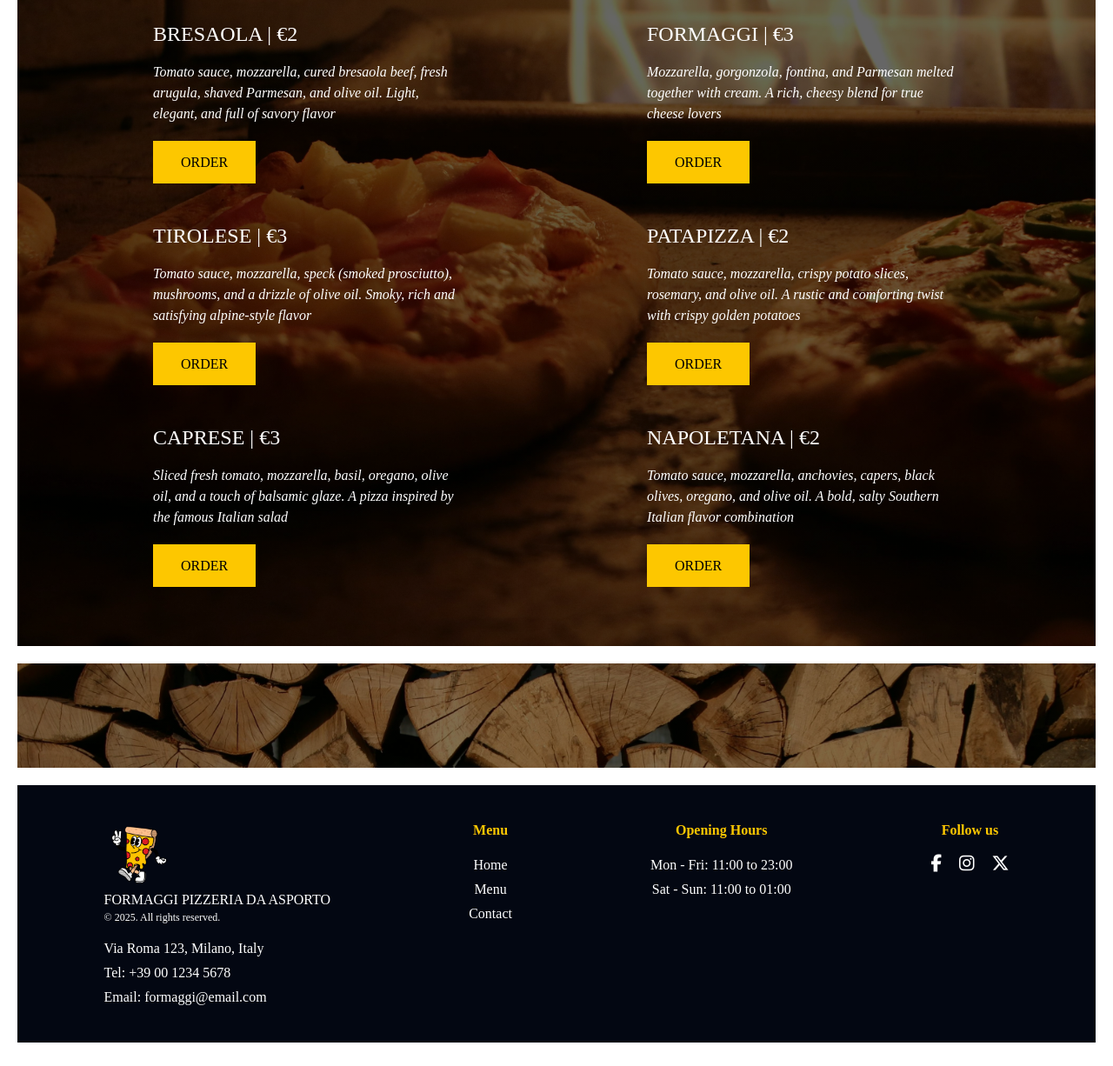
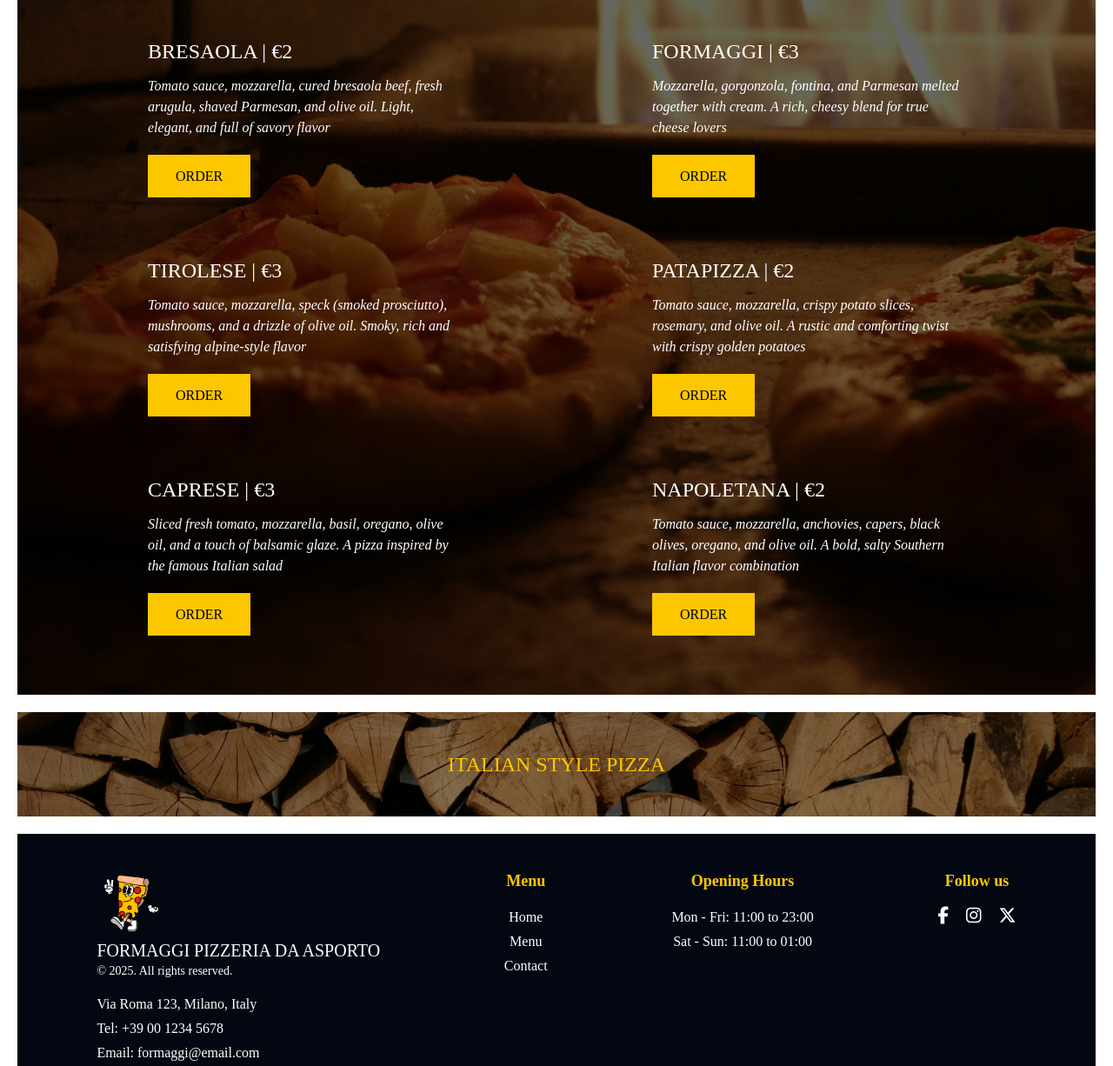
Before and after one commit to lautaroreche/Formaggi-Web-Page, a plain HTML site: page index.html in a window 1280 px wide. Shown: the part 1713-2939 px from the top of the page at 87% size. Drawn offline with nearby package versions, Linux system fonts and the light colour scheme; a web font is replaced by a local one.

Commit message:
Add improvements by lightview

```diff
--- a/index.html
+++ b/index.html
@@ -7,14 +7,16 @@
     <meta name="author" content="Lautaro Reche"/>
     <meta name="robots" content="index, follow"/>
     <meta name="referrer" content="no-referrer-when-downgrade"/>
+    <meta name="description" content="Formaggi Pizzeria da Asporto: authentic Italian pizza in Milan. Simple menu, bold flavors, and fast orders.">
     <title>Formaggi | Pizzeria da asporto</title>
     <link rel="icon" href="images/favicon32.png" type="image/x-icon"/>
-    <link rel="stylesheet" href="styles/style.css"/>
-    <script src="https://cdn.jsdelivr.net/npm/@tailwindcss/browser@4"></script>
-    <link rel="stylesheet" href="https://cdnjs.cloudflare.com/ajax/libs/font-awesome/6.5.0/css/all.min.css">
+    <link preload rel="stylesheet" href="styles/style.css"/>
+    <link preload rel="stylesheet" href="https://cdnjs.cloudflare.com/ajax/libs/font-awesome/6.5.0/css/all.min.css" media="print" onload="this.media='all'">
     <link rel="preconnect" href="https://fonts.googleapis.com">
     <link rel="preconnect" href="https://fonts.gstatic.com" crossorigin>
+    <link rel="preconnect" href="https://cdn.jsdelivr.net">
     <link href="https://fonts.googleapis.com/css2?family=Patua+One&display=swap" rel="stylesheet">
+    <script src="https://cdn.jsdelivr.net/npm/@tailwindcss/browser@4"></script>
 </head>
 <body class="mx-5">
     <header class="py-4">
@@ -69,44 +71,44 @@
         <div class="absolute inset-0 bg-gray-950 bg-[url('/images/background-4.2.webp')] md:bg-[url('/images/background-4.1.webp')] bg-cover -z-10"></div>
         <div class="p-10 md:p-15 relative z-20 text-white">
             <h2 class="mb-8 text-4xl text-center">OUR MENU</h2>
-            <div class="grid grid-cols-1 md:grid-cols-2 gap-4">
+            <div class="grid grid-cols-1 md:grid-cols-2 gap-10">
                 <div class="p-5 max-w-[400px] md:mx-auto">
-                    <h3 class="mb-4 text-2xl">MARGHERITA  |  €1</h3>
+                    <h3 class="mb-3 text-2xl">MARGHERITA  |  €1</h3>
                     <p class="mb-8 italic">Tomato sauce, fresh mozzarella, basil leaves, extra virgin olive oil, and a touch of sea salt. A simple and timeless italian classic</p>
                     <a href="#contact-section" class="px-8 py-4 bg-yellow-400 text-black hover:bg-yellow-500">ORDER</a>
                 </div>
                 <div class="p-5 max-w-[400px] md:mx-auto">
-                    <h3 class="mb-4 text-2xl">DIAVOLA  |  €2</h3>
+                    <h3 class="mb-3 text-2xl">DIAVOLA  |  €2</h3>
                     <p class="mb-8 italic">Tomato sauce, mozzarella, spicy salami, chili flakes, and a drizzle of olive oil. Bold and fiery flavors for those who like to feel the heat</p>
                     <a href="#contact-section" class="px-8 py-4 bg-yellow-400 text-black hover:bg-yellow-500">ORDER</a>
                 </div>
                 <div class="p-5 max-w-[400px] md:mx-auto">
-                    <h3 class="mb-4 text-2xl">BRESAOLA  |  €2</h3>
+                    <h3 class="mb-3 text-2xl">BRESAOLA  |  €2</h3>
                     <p class="mb-8 italic">Tomato sauce, mozzarella, cured bresaola beef, fresh arugula, shaved Parmesan, and olive oil. Light, elegant, and full of savory flavor</p>
                     <a href="#contact-section" class="px-8 py-4 bg-yellow-400 text-black hover:bg-yellow-500">ORDER</a>
                 </div>
                 <div class="p-5 max-w-[400px] md:mx-auto">
-                    <h3 class="mb-4 text-2xl">FORMAGGI  |  €3</h3>
+                    <h3 class="mb-3 text-2xl">FORMAGGI  |  €3</h3>
                     <p class="mb-8 italic">Mozzarella, gorgonzola, fontina, and Parmesan melted together with cream. A rich, cheesy blend for true cheese lovers</p>
                     <a href="#contact-section" class="px-8 py-4 bg-yellow-400 text-black hover:bg-yellow-500">ORDER</a>
                 </div>
                 <div class="p-5 max-w-[400px] md:mx-auto">
-                    <h3 class="mb-4 text-2xl">TIROLESE  |  €3</h3>
+                    <h3 class="mb-3 text-2xl">TIROLESE  |  €3</h3>
                     <p class="mb-8 italic">Tomato sauce, mozzarella, speck (smoked prosciutto), mushrooms, and a drizzle of olive oil. Smoky, rich and satisfying alpine-style flavor</p>
                     <a href="#contact-section" class="px-8 py-4 bg-yellow-400 text-black hover:bg-yellow-500">ORDER</a>
                 </div>
                 <div class="p-5 max-w-[400px] md:mx-auto">
-                    <h3 class="mb-4 text-2xl">PATAPIZZA  |  €2</h3>
+                    <h3 class="mb-3 text-2xl">PATAPIZZA  |  €2</h3>
                     <p class="mb-8 italic">Tomato sauce, mozzarella, crispy potato slices, rosemary, and olive oil. A rustic and comforting twist with crispy golden potatoes</p>
                     <a href="#contact-section" class="px-8 py-4 bg-yellow-400 text-black hover:bg-yellow-500">ORDER</a>
                 </div>
                 <div class="p-5 max-w-[400px] md:mx-auto">
-                    <h3 class="mb-4 text-2xl">CAPRESE  |  €3</h3>
+                    <h3 class="mb-3 text-2xl">CAPRESE  |  €3</h3>
                     <p class="mb-8 italic">Sliced fresh tomato, mozzarella, basil, oregano, olive oil, and a touch of balsamic glaze. A pizza inspired by the famous Italian salad</p>
                     <a href="#contact-section" class="px-8 py-4 bg-yellow-400 text-black hover:bg-yellow-500">ORDER</a>
                 </div>
                 <div class="p-5 max-w-[400px] md:mx-auto">
-                    <h3 class="mb-4 text-2xl">NAPOLETANA  |  €2</h3>
+                    <h3 class="mb-3 text-2xl">NAPOLETANA  |  €2</h3>
                     <p class="mb-8 italic">Tomato sauce, mozzarella, anchovies, capers, black olives, oregano, and olive oil. A bold, salty Southern Italian flavor combination</p>
                     <a href="#contact-section" class="px-8 py-4 bg-yellow-400 text-black hover:bg-yellow-500">ORDER</a>
                 </div>
@@ -116,7 +118,9 @@
     <section class="mt-5 h-30 relative">
         <div class="absolute inset-0 bg-gradient-to-r from-black to-black opacity-50 z-10"></div>
         <div class="absolute inset-0 bg-[url('/images/background-5.webp')] bg-cover -z-10"></div>
-        <div class="absolute inset-0 flex items-center justify-center z-20"></div>
+        <div class="absolute inset-0 flex items-center justify-center z-20 text-2xl text-yellow-400">
+            ITALIAN STYLE PIZZA
+        </div>
     </section>
     <footer id="contact-section" class="flex flex-col md:flex-row md:justify-around gap-10 my-5 p-10 bg-gray-950 text-white text-left md:text-center">
         <div class="space-y-4 text-left">
@@ -124,8 +128,8 @@
                 <img src="images/logo.png" alt="Formaggi Logo" class="w-20"/>
             </a>
             <div>
-                <h2>FORMAGGI PIZZERIA DA ASPORTO</p>
-                <p class="text-xs">© <span id="year"></span>. All rights reserved.</p>
+                <h2 class="text-xl">FORMAGGI PIZZERIA DA ASPORTO</p>
+                <p class="text-sm">© <span id="year"></span>. All rights reserved.</p>
             </div>
             <div class="space-y-1">
                 <p>Via Roma 123, Milano, Italy</p>
@@ -135,7 +139,7 @@
         </div>
 
         <div class="space-y-4">
-            <h4 class="text-yellow-400 font-semibold">Menu</h4>
+            <p class="text-yellow-400 font-semibold text-lg">Menu</p>
             <ul class="space-y-1">
                 <li><a href="#home-section" class="hover:text-yellow-400 transition">Home</a></li>
                 <li><a href="#menu-section" class="hover:text-yellow-400 transition">Menu</a></li>
@@ -144,7 +148,7 @@
         </div>
 
         <div class="space-y-4">
-            <h4 class="text-yellow-400 font-semibold">Opening Hours</h4>
+            <p class="text-yellow-400 font-semibold text-lg">Opening Hours</p>
             <div class="space-y-1">
                 <p>Mon - Fri: 11:00 to 23:00</p>
                 <p>Sat - Sun: 11:00 to 01:00</p>
@@ -152,7 +156,7 @@
         </div>
 
         <div class="space-y-4">
-            <h4 class="text-yellow-400 font-semibold">Follow us</h4>
+            <p class="text-yellow-400 font-semibold text-lg">Follow us</p>
             <div class="flex gap-5 text-xl">
                 <i class="fab fa-facebook-f cursor-pointer hover:text-yellow-400 transition"></i>
                 <i class="fab fa-instagram cursor-pointer hover:text-yellow-400 transition"></i>
--- a/styles/style.css
+++ b/styles/style.css
@@ -1,10 +1,3 @@
-:root {
-    --main-color: #ffd230;
-    --soft-main-color: #7bc1b7;
-    --light-color: #f9f9ff;
-    --dark-color: #1a1a1a;
-}
-
 html { scroll-behavior: smooth; }
 body {
     font-family: "Patua One", serif;
@@ -14,3 +7,9 @@ body {
 }
 a { text-decoration: none; }
 ul { list-style: none; }
+
+@font-face {
+    font-family: 'Font Awesome 6 Brands';
+    src: url('https://cdnjs.cloudflare.com/ajax/libs/font-awesome/6.5.0/webfonts/fa-brands-400.woff2') format('woff2');
+    font-display: swap;
+}
```
